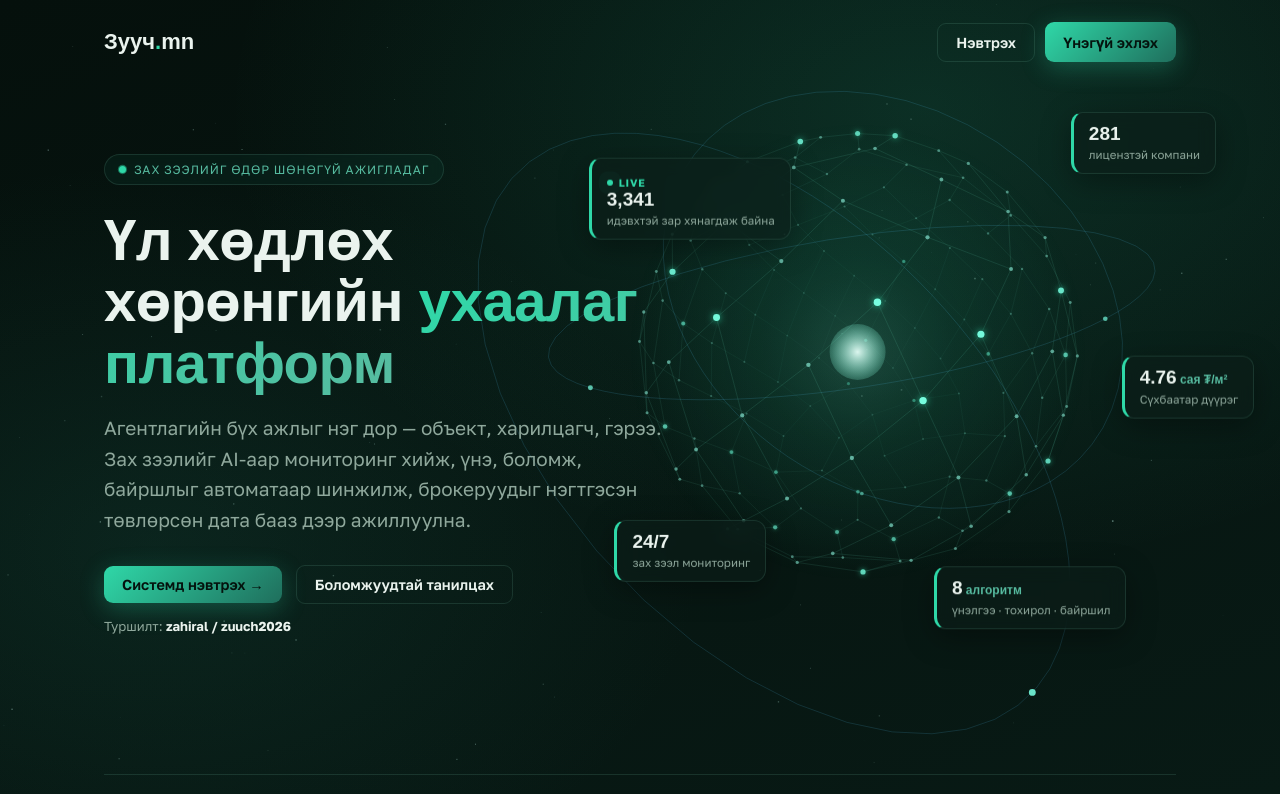
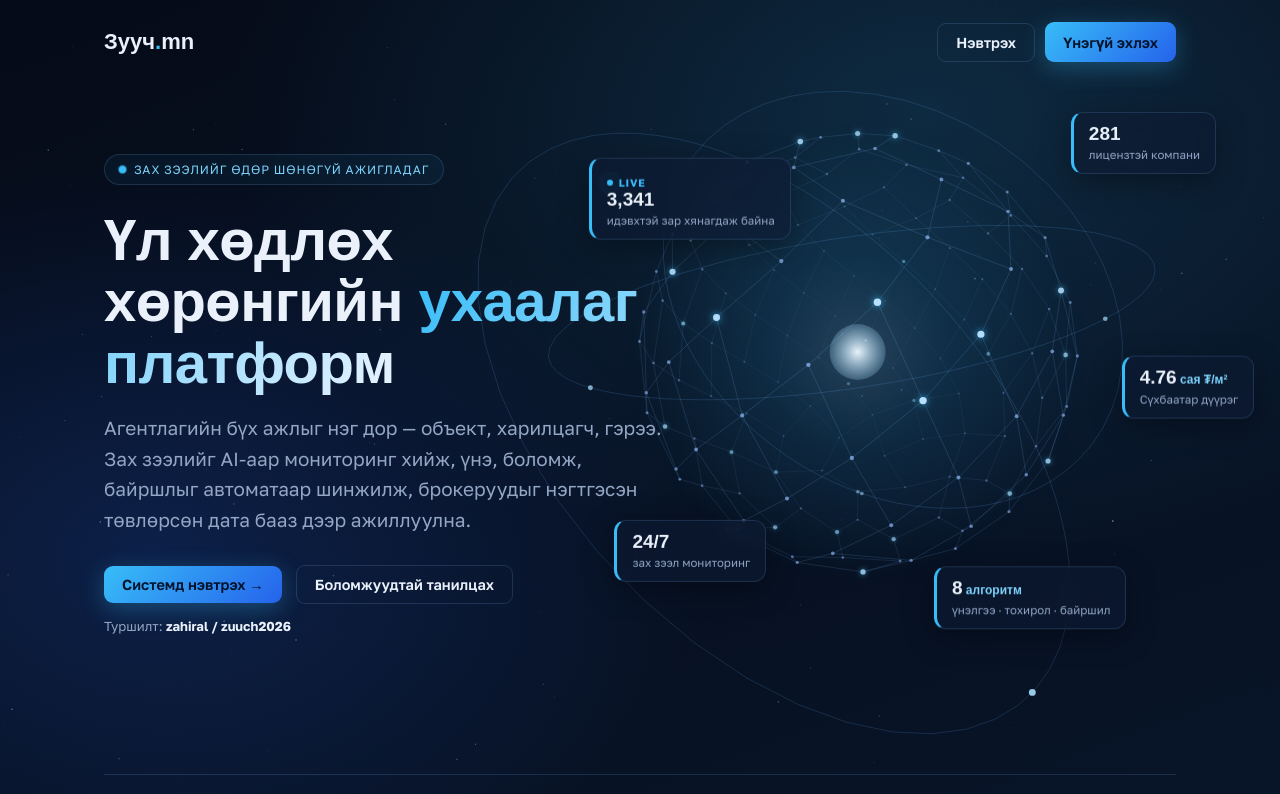
Before and after one commit to ganochirdulguun-art/zuuch, a website: page public/landing.html in a window 1280 px wide. Shown: the top 794 px of the page. Drawn offline with Linux system fonts and the light colour scheme; animation ran at ten frames a second; a web font is replaced by a local one.

Commit message:
Landing: ногооноос цэнхэр-цагаан gradient өнгө рүү шилжүүлэв
Co-Authored-By: Claude Opus 4.8 <noreply@anthropic.com>

```diff
--- a/public/landing.html
+++ b/public/landing.html
@@ -9,17 +9,17 @@
 <link rel="stylesheet" href="https://fonts.googleapis.com/css2?family=Unbounded:wght@500;600;700&family=Golos+Text:wght@400;500;600;700&display=swap">
 <style>
 :root{
-  --bg0:#05100C; --bg1:#081A15; --bg2:#0A241C;
-  --ink:#EAF3EE; --muted:#8FA89C;
-  --accent:#2FD8A8; --accent-soft:#57BBA0; --accent-deep:#1F6E5C;
-  --line:rgba(120,190,165,.16); --card:rgba(12,30,25,.62);
+  --bg0:#050B18; --bg1:#081428; --bg2:#0A1E3C;
+  --ink:#EAF1FB; --muted:#93A6C4;
+  --accent:#38BDF8; --accent-soft:#7DD3FC; --accent-deep:#2563EB;
+  --line:rgba(130,175,235,.18); --card:rgba(14,26,50,.62);
 }
 *{box-sizing:border-box}
 html,body{margin:0;padding:0}
 body{
   background:
-    radial-gradient(1200px 800px at 72% 6%, rgba(47,216,168,.14), transparent 58%),
-    radial-gradient(1000px 700px at 12% 30%, rgba(31,110,92,.18), transparent 55%),
+    radial-gradient(1200px 800px at 72% 6%, rgba(56,189,248,.16), transparent 58%),
+    radial-gradient(1000px 700px at 12% 30%, rgba(37,99,235,.20), transparent 55%),
     linear-gradient(160deg, var(--bg0), var(--bg1) 55%, var(--bg2));
   color:var(--ink); font-family:"Golos Text","Segoe UI",system-ui,sans-serif;
   min-height:100vh; overflow-x:hidden;
@@ -34,16 +34,16 @@ nav{display:flex;align-items:center;justify-content:space-between;padding:22px 0
 a.btn{display:inline-block;text-decoration:none;font-weight:600;font-size:14.5px;padding:10px 18px;border-radius:9px;transition:.16s}
 a.btn.ghost{color:var(--ink);border:1px solid var(--line)}
 a.btn.ghost:hover{border-color:var(--accent-soft);color:#fff}
-a.btn.solid{background:linear-gradient(135deg,var(--accent),var(--accent-deep));color:#04120D;box-shadow:0 6px 24px rgba(47,216,168,.28)}
-a.btn.solid:hover{transform:translateY(-1px);box-shadow:0 10px 30px rgba(47,216,168,.4)}
+a.btn.solid{background:linear-gradient(135deg,var(--accent),var(--accent-deep));color:#04122A;box-shadow:0 6px 24px rgba(56,189,248,.30)}
+a.btn.solid:hover{transform:translateY(-1px);box-shadow:0 10px 30px rgba(56,189,248,.42)}
 a.btn:focus-visible{outline:2px solid var(--accent);outline-offset:2px}
 
 .hero{padding:70px 0 30px;max-width:560px}
-.tag{display:inline-flex;align-items:center;gap:8px;font-size:12px;letter-spacing:.07em;text-transform:uppercase;color:var(--accent-soft);border:1px solid var(--line);border-radius:99px;padding:6px 14px;margin-bottom:24px;background:rgba(47,216,168,.05);backdrop-filter:blur(4px)}
+.tag{display:inline-flex;align-items:center;gap:8px;font-size:12px;letter-spacing:.07em;text-transform:uppercase;color:var(--accent-soft);border:1px solid var(--line);border-radius:99px;padding:6px 14px;margin-bottom:24px;background:rgba(56,189,248,.06);backdrop-filter:blur(4px)}
 .tag .pulse{width:7px;height:7px;border-radius:99px;background:var(--accent);animation:pulse 2.4s infinite}
-@keyframes pulse{0%{box-shadow:0 0 0 0 rgba(47,216,168,.5)}70%{box-shadow:0 0 0 9px rgba(47,216,168,0)}100%{box-shadow:0 0 0 0 rgba(47,216,168,0)}}
+@keyframes pulse{0%{box-shadow:0 0 0 0 rgba(56,189,248,.5)}70%{box-shadow:0 0 0 9px rgba(56,189,248,0)}100%{box-shadow:0 0 0 0 rgba(56,189,248,0)}}
 h1{font-family:"Unbounded",sans-serif;font-weight:700;font-size:clamp(34px,5.5vw,58px);line-height:1.06;margin:0 0 20px;letter-spacing:-.01em}
-h1 .g{background:linear-gradient(120deg,var(--accent),var(--accent-soft));-webkit-background-clip:text;background-clip:text;color:transparent}
+h1 .g{background:linear-gradient(120deg,#38BDF8,#EAF4FF);-webkit-background-clip:text;background-clip:text;color:transparent}
 .lead{font-size:clamp(16px,2vw,19px);color:var(--muted);line-height:1.6;margin:0 0 30px}
 .hero-cta{display:flex;gap:14px;flex-wrap:wrap;align-items:center}
 .hero-cta .note{font-size:13px;color:var(--muted)}
@@ -71,12 +71,12 @@ h1 .g{background:linear-gradient(120deg,var(--accent),var(--accent-soft));-webki
 
 .features{display:grid;grid-template-columns:repeat(auto-fit,minmax(230px,1fr));gap:16px;margin:52px 0}
 .feat{background:var(--card);border:1px solid var(--line);border-radius:14px;padding:22px;backdrop-filter:blur(6px);transition:.18s}
-.feat:hover{transform:translateY(-4px);border-color:var(--accent-soft);box-shadow:0 14px 40px rgba(47,216,168,.14)}
+.feat:hover{transform:translateY(-4px);border-color:var(--accent-soft);box-shadow:0 14px 40px rgba(56,189,248,.16)}
 .feat .ic{font-size:22px;margin-bottom:12px;display:inline-grid;place-items:center;width:44px;height:44px;border-radius:11px;background:rgba(47,216,168,.12);border:1px solid var(--line)}
 .feat h3{font-family:"Unbounded",sans-serif;font-weight:600;font-size:16px;margin:0 0 8px}
 .feat p{font-size:14px;color:var(--muted);line-height:1.55;margin:0}
 
-.band{margin:40px 0 60px;background:linear-gradient(135deg,rgba(47,216,168,.10),rgba(31,110,92,.06));border:1px solid var(--line);border-radius:18px;padding:40px 32px;text-align:center;backdrop-filter:blur(6px)}
+.band{margin:40px 0 60px;background:linear-gradient(135deg,rgba(56,189,248,.12),rgba(37,99,235,.07));border:1px solid var(--line);border-radius:18px;padding:40px 32px;text-align:center;backdrop-filter:blur(6px)}
 .band h2{font-family:"Unbounded",sans-serif;font-weight:600;font-size:clamp(20px,3vw,28px);margin:0 0 10px}
 .band p{color:var(--muted);max-width:56ch;margin:0 auto 22px}
 
@@ -203,35 +203,35 @@ footer b{color:var(--ink)}
   function frame() {
     t++; rot += reduce ? 0 : 0.0016;
     ctx.clearRect(0, 0, W, H);
-    for (const s of stars) { const tw = 0.4 + 0.6 * (0.5 + 0.5 * Math.sin(t * 0.02 + s.ph)); ctx.fillStyle = 'rgba(170,215,205,' + (tw * 0.5).toFixed(3) + ')'; ctx.fillRect(s.x, s.y, s.r, s.r); }
+    for (const s of stars) { const tw = 0.4 + 0.6 * (0.5 + 0.5 * Math.sin(t * 0.02 + s.ph)); ctx.fillStyle = 'rgba(195,220,255,' + (tw * 0.5).toFixed(3) + ')'; ctx.fillRect(s.x, s.y, s.r, s.r); }
     const CX = cx + (mx - 0.5) * 30 * DPR, CY = cy + (my - 0.5) * 20 * DPR;
 
     const g = ctx.createRadialGradient(CX, CY, 0, CX, CY, R * 1.15);
-    g.addColorStop(0, 'rgba(120,255,220,0.18)'); g.addColorStop(0.42, 'rgba(47,216,168,0.09)'); g.addColorStop(1, 'rgba(47,216,168,0)');
+    g.addColorStop(0, 'rgba(160,220,255,0.20)'); g.addColorStop(0.42, 'rgba(56,189,248,0.10)'); g.addColorStop(1, 'rgba(56,189,248,0)');
     ctx.fillStyle = g; ctx.beginPath(); ctx.arc(CX, CY, R * 1.15, 0, 7); ctx.fill();
 
     const pr = nodes.map((n) => { const r = rot3(n, rot, TILT); const f = PERSP / (PERSP - r.z); return { sx: CX + r.x * R * f, sy: CY + r.y * R * f, f, z: r.z, hot: n.hot }; });
 
     ctx.lineWidth = DPR * 0.8;
-    for (const [a, b] of edges) { const pa = pr[a], pb = pr[b]; const depth = (pa.z + pb.z) / 2; ctx.strokeStyle = 'rgba(87,187,160,' + (0.05 + (depth + 1) / 2 * 0.16).toFixed(3) + ')'; ctx.beginPath(); ctx.moveTo(pa.sx, pa.sy); ctx.lineTo(pb.sx, pb.sy); ctx.stroke(); }
+    for (const [a, b] of edges) { const pa = pr[a], pb = pr[b]; const depth = (pa.z + pb.z) / 2; ctx.strokeStyle = 'rgba(120,180,240,' + (0.05 + (depth + 1) / 2 * 0.18).toFixed(3) + ')'; ctx.beginPath(); ctx.moveTo(pa.sx, pa.sy); ctx.lineTo(pb.sx, pb.sy); ctx.stroke(); }
 
     for (const rg of rings) {
       ctx.beginPath();
       for (let i = 0; i <= 64; i++) { const r = ringPt(rg, i / 64 * Math.PI * 2); const f = PERSP / (PERSP - r.z); const sx = CX + r.x * R * f, sy = CY + r.y * R * f; i ? ctx.lineTo(sx, sy) : ctx.moveTo(sx, sy); }
-      ctx.strokeStyle = 'rgba(90,200,255,0.15)'; ctx.lineWidth = DPR; ctx.stroke();
-      for (const off of rg.parts) { const r = ringPt(rg, (t * 0.004 + off * Math.PI * 2) % (Math.PI * 2)); const f = PERSP / (PERSP - r.z); ctx.fillStyle = 'rgba(120,255,225,' + (0.45 + (r.z + 1) / 2 * 0.5).toFixed(2) + ')'; ctx.beginPath(); ctx.arc(CX + r.x * R * f, CY + r.y * R * f, 2.4 * DPR * f, 0, 7); ctx.fill(); }
+      ctx.strokeStyle = 'rgba(110,175,255,0.17)'; ctx.lineWidth = DPR; ctx.stroke();
+      for (const off of rg.parts) { const r = ringPt(rg, (t * 0.004 + off * Math.PI * 2) % (Math.PI * 2)); const f = PERSP / (PERSP - r.z); ctx.fillStyle = 'rgba(170,225,255,' + (0.45 + (r.z + 1) / 2 * 0.5).toFixed(2) + ')'; ctx.beginPath(); ctx.arc(CX + r.x * R * f, CY + r.y * R * f, 2.4 * DPR * f, 0, 7); ctx.fill(); }
     }
 
     const order = pr.map((_, i) => i).sort((a, b) => pr[a].z - pr[b].z);
     for (const i of order) {
       const p = pr[i], bright = (p.z + 1) / 2, al = 0.2 + bright * 0.8, rad = (p.hot ? 2.2 : 1.3) * DPR * p.f;
-      if (p.hot) { ctx.fillStyle = 'rgba(120,255,225,' + al.toFixed(3) + ')'; ctx.shadowColor = 'rgba(47,216,168,0.9)'; ctx.shadowBlur = 8 * DPR * bright; }
-      else { ctx.fillStyle = 'rgba(120,210,190,' + (al * 0.8).toFixed(3) + ')'; ctx.shadowBlur = 0; }
+      if (p.hot) { ctx.fillStyle = 'rgba(185,225,255,' + al.toFixed(3) + ')'; ctx.shadowColor = 'rgba(56,189,248,0.9)'; ctx.shadowBlur = 8 * DPR * bright; }
+      else { ctx.fillStyle = 'rgba(135,175,235,' + (al * 0.8).toFixed(3) + ')'; ctx.shadowBlur = 0; }
       ctx.beginPath(); ctx.arc(p.sx, p.sy, rad, 0, 7); ctx.fill();
     }
     ctx.shadowBlur = 0;
     const cg = ctx.createRadialGradient(CX, CY, 0, CX, CY, R * 0.16);
-    cg.addColorStop(0, 'rgba(230,255,248,0.95)'); cg.addColorStop(1, 'rgba(120,255,220,0.1)');
+    cg.addColorStop(0, 'rgba(240,250,255,0.96)'); cg.addColorStop(1, 'rgba(160,220,255,0.12)');
     ctx.fillStyle = cg; ctx.beginPath(); ctx.arc(CX, CY, R * 0.14, 0, 7); ctx.fill();
 
     if (!reduce) requestAnimationFrame(frame);
```
